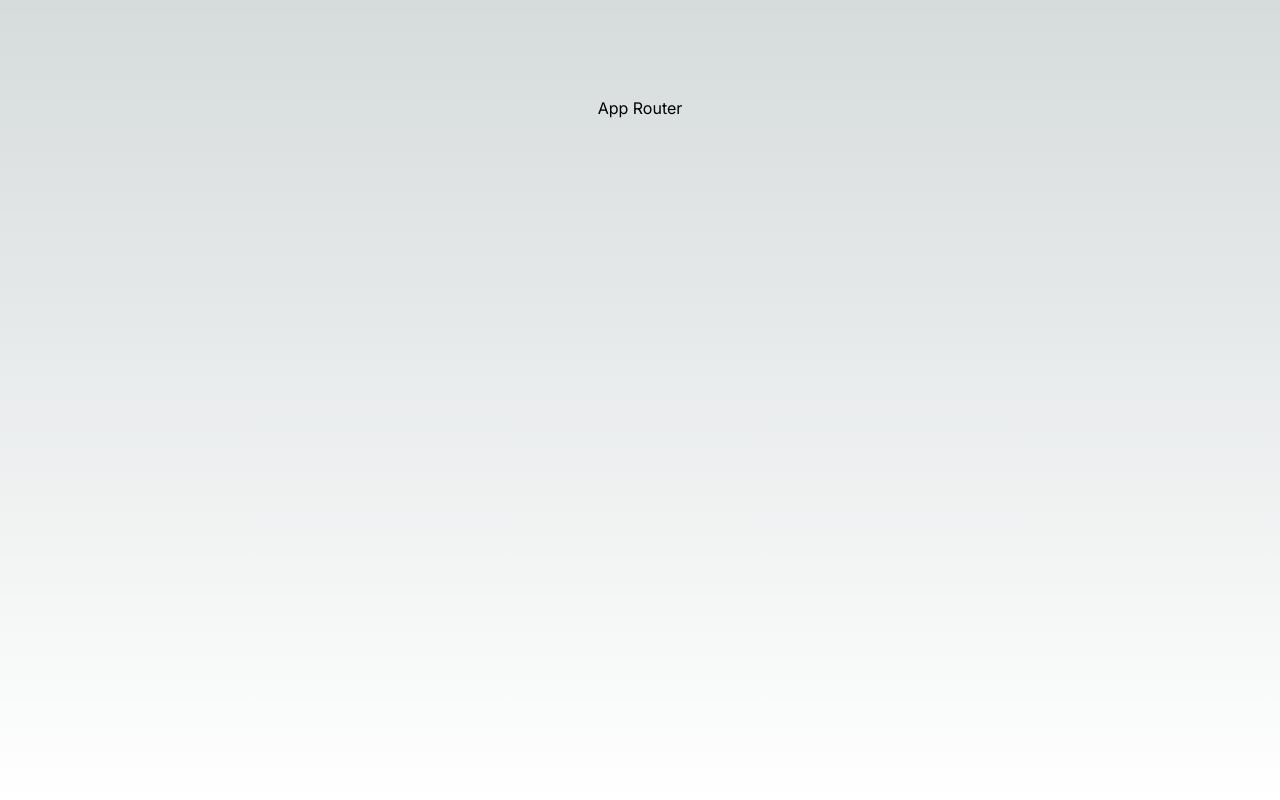
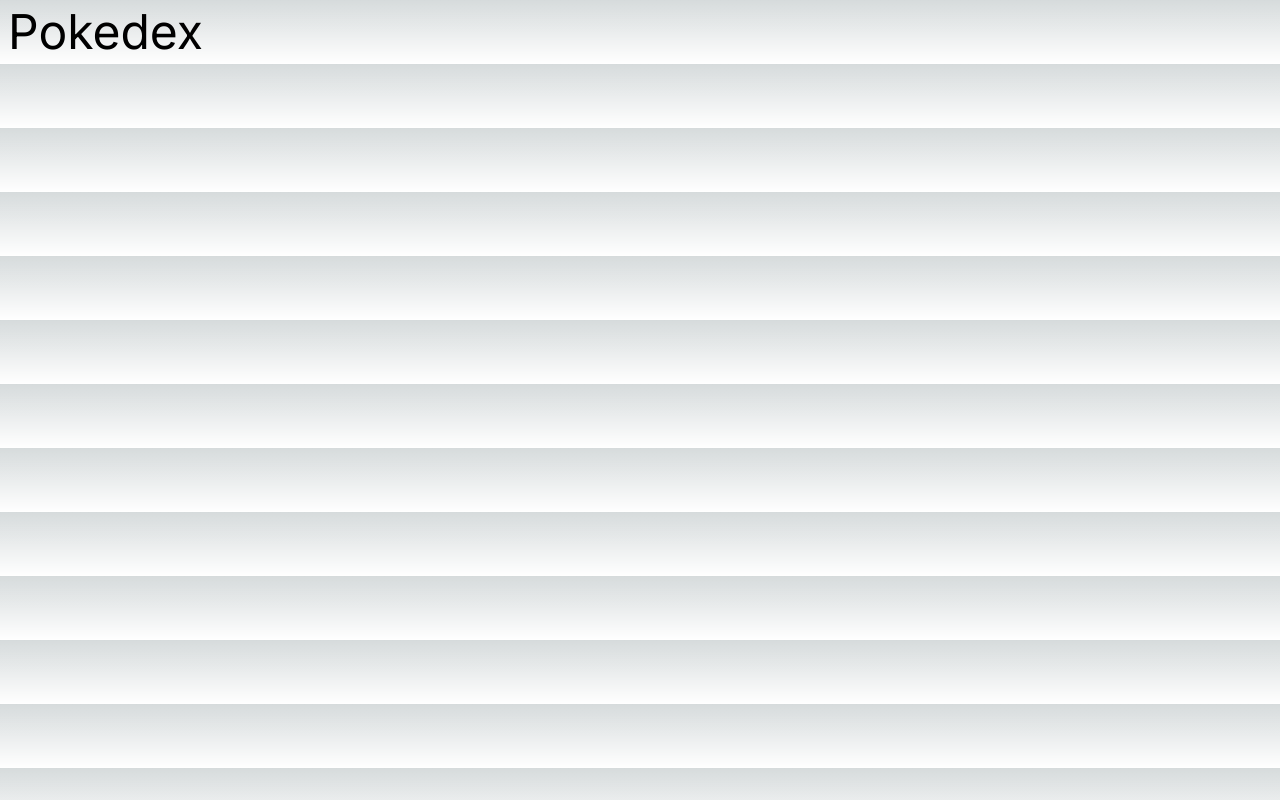
Before and after one commit to bogdan-vol/pokemon, a Next.js app: page / in a window 1280 px wide. Built offline with nearby package versions, Linux system fonts and the light colour scheme.

Commit message:
* list and filters page

```diff
--- a/app/page.tsx
+++ b/app/page.tsx
@@ -1,9 +1,9 @@
-import Image from "next/image";
-
-export default function Home() {
+export default function Pokedex() {
   return (
-    <main className="flex min-h-screen flex-col items-center justify-between p-24">
-      <h1>App Router</h1>
+    <main className="p-2">
+      <h1 className="text-5xl">Pokedex</h1>
+      <section aria-label="filters" title="Filters"></section>
+      <section aria-label="list" title="List"></section>
     </main>
   );
 }
--- a/package.json
+++ b/package.json
@@ -18,6 +18,7 @@
   "devDependencies": {
     "@testing-library/jest-dom": "^6.4.5",
     "@testing-library/react": "^15.0.7",
+    "@types/jest": "^29.5.12",
     "@types/node": "^20",
     "@types/react": "^18",
     "@types/react-dom": "^18",
```
Also changed, not shown: 2 other files (tests, documents, lock files or other folders).
